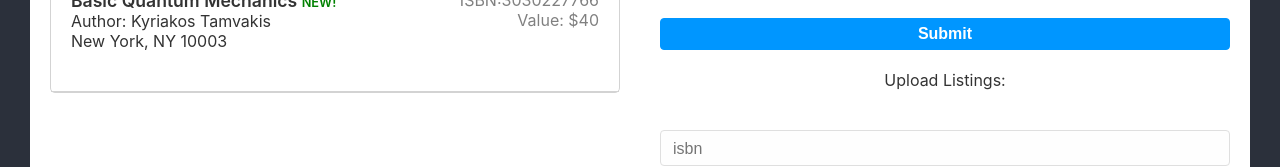
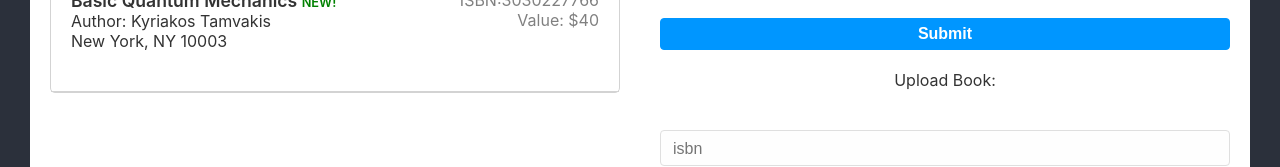
Before and after one commit to cececombemale/booktrader, a React (Create React App) app in the folder client/: page /profile in a window 1280 px wide. Shown: the part 405-572 px from the top of the page. Built offline with nearby package versions, Linux system fonts and the light colour scheme; no server answers.

Commit message:
Hey will

```diff
--- a/client/src/component/profile.component.js
+++ b/client/src/component/profile.component.js
@@ -210,7 +210,7 @@ export default class Profile extends Component {
                                     <input className="bookInput" name="price" required id="price" placeholder="price" onChange={this.handleChange}></input>
                                     <button type="submit"   >Submit</button>
                                 </form>
-                                <div>Upload Listings:</div>
+                                <div>Upload Book:</div>
                                 <div id="successWrapBook"><span id="success">Success!</span></div>
                                 <div id="failedBook">Failed...</div>
                                 <form id="loginBody" onSubmit={this.uploadBook}>
```
Also changed, not shown: 2 other files (tests, documents, lock files or other folders).
